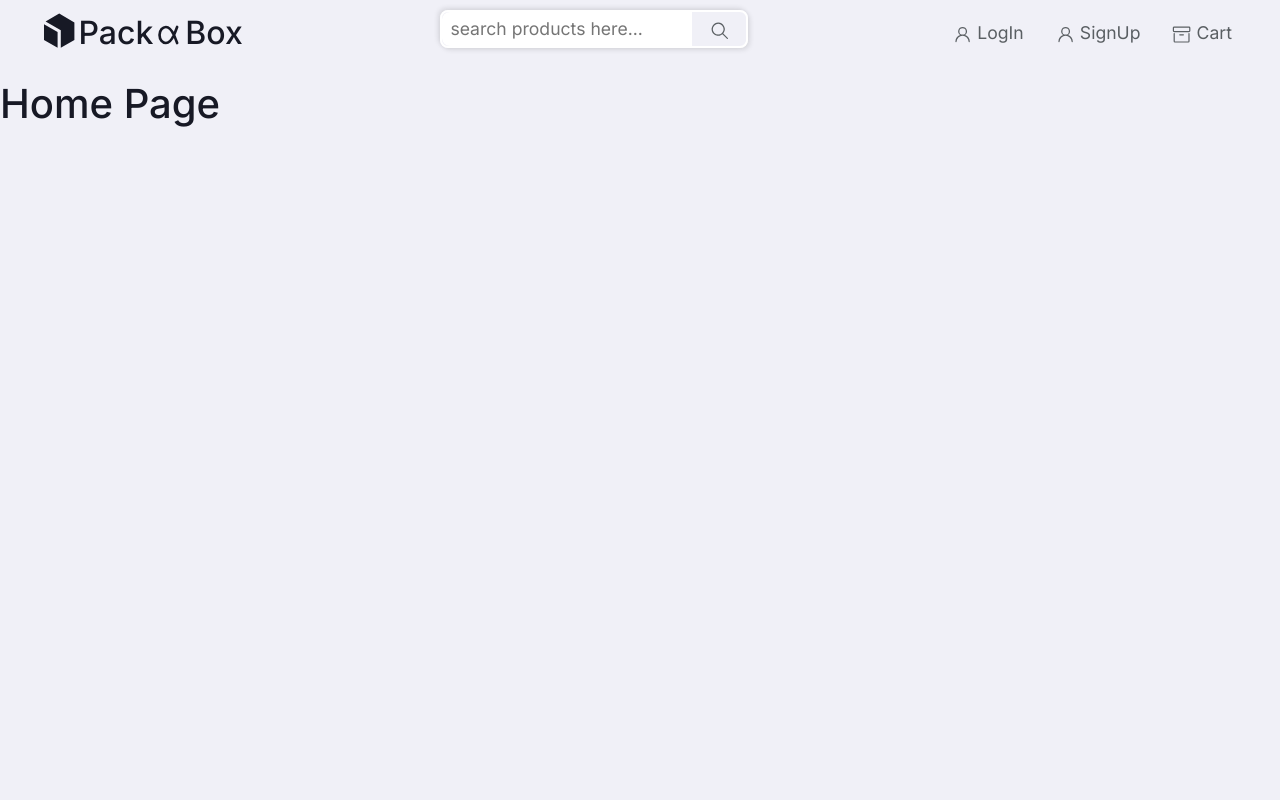
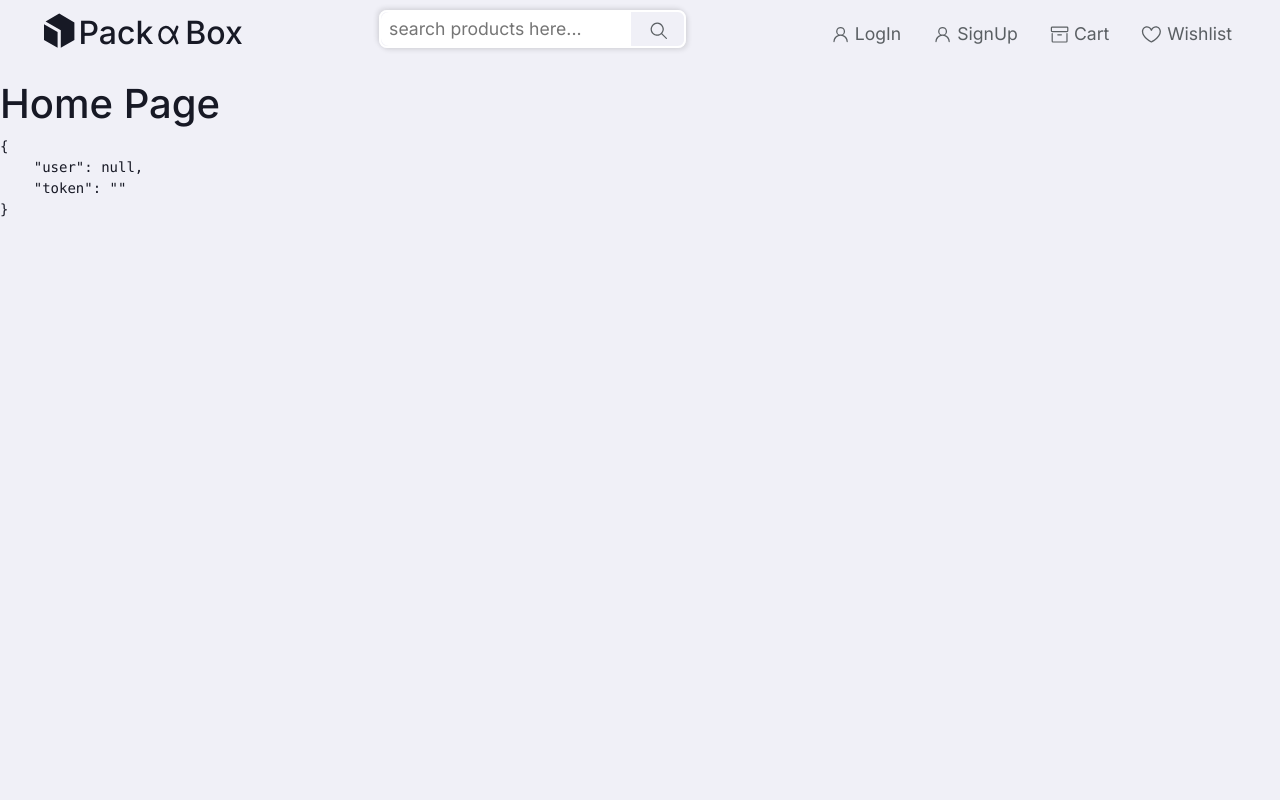
Before and after one commit to sudarshanshelke25/PackaBox-Ecommerce-Website, a React (Create React App) app in the folder client/: page / in a window 1280 px wide. Shown: the top 800 px of the page. Built offline with nearby package versions, Linux system fonts and the light colour scheme.

Commit message:
Commit 22 :- FEAT: Implement Auth Context using Context API for global user information access

```diff
--- a/client/public/index.html
+++ b/client/public/index.html
@@ -2,14 +2,14 @@
 <html lang="en">
   <head>
     <meta charset="utf-8" />
-    <link rel="icon" href="box-1-fill.svg" />
+    <link rel="icon" href="%PUBLIC_URL%/box-1-fill.svg" />
     <meta name="viewport" content="width=device-width, initial-scale=1" />
     <meta name="theme-color" content="#000000" />
     <meta
       name="description"
       content="Web site created using create-react-app"
     />
-    <link rel="apple-touch-icon" href="%PUBLIC_URL%/logo192.png" />
+    <link rel="apple-touch-icon" href="%PUBLIC_URL%/box-1-fill.svg" />
     <!--
       manifest.json provides metadata used when your web app is installed on a
       user's mobile device or desktop. See https://developers.google.com/web/fundamentals/web-app-manifest/
--- a/client/src/auth/Login.js
+++ b/client/src/auth/Login.js
@@ -4,12 +4,17 @@ import './auth.css';
 import { Link, useNavigate } from 'react-router-dom';
 import { GoEye, GoEyeClosed, GoShieldCheck } from 'react-icons/go';
 import axios from 'axios';
+import { useAuth } from '../context/auth';
+
 
 const Login = () => {
+
+  const [auth, setAuth] = useAuth();
   const [email,setEmail] = useState('');
   const [password, setPassword] = useState('');
   const [showPassword, setShowPassword] = useState(false);
   const navigate = useNavigate();
+
 
   // handle submit function
   const handleSubmit = async (event) => {
@@ -24,7 +29,16 @@ const Login = () => {
 
       if (res.data.success){
         alert(`${res.data.message}`);
+        // set User data to Auth Context
+        setAuth({
+          ...auth,
+          user: res.data.user,
+          token: res.data.token,
+        });
+        // Save Auth Context in Local Storage
+        localStorage.setItem('auth', JSON.stringify(res.data));
         navigate('/');
+
       } else {
         alert(`${res.data.message}`);
       }
@@ -39,6 +53,7 @@ const Login = () => {
   const toggleShowPassword = async (event) => {
     setShowPassword(!showPassword);
   }
+
 
   return (
     <Layout
--- a/client/src/auth/Signup.js
+++ b/client/src/auth/Signup.js
@@ -7,11 +7,13 @@ import axios from 'axios';
 
 
 const Signup = () => {
+
   const [name, setName] = useState('');
   const [email, setEmail] = useState('');
   const [password, setPassword] = useState('');
   const [showPassword, setShowPassword] = useState(false);
   const navigate = useNavigate();
+
 
   // handle SignUp Submit Function
   const handleSubmit = async (event) => {
@@ -41,6 +43,7 @@ const Signup = () => {
   const toggleShowPassword = async (event) => {
     setShowPassword(!showPassword);
   }
+
 
   return (
     <Layout
--- /dev/null
+++ b/client/src/context/auth.js
@@ -0,0 +1,33 @@
+import { createContext, useContext, useEffect, useState } from "react";
+
+
+const AuthContext = createContext();
+
+const AuthProvider = ({children}) => {
+    const [auth, setAuth] = useState({
+        user: null,
+        token: ""
+    });
+    useEffect(() => {
+        const data = localStorage.getItem('auth');
+        if (data) {
+            const parseData = JSON.parse(data);
+            setAuth({
+                ...auth,
+                user: parseData.user,
+                token: parseData.token
+            })
+        }
+    },[auth]);
+
+    return (
+        <AuthContext.Provider value={[auth, setAuth]}>
+            {children}
+        </AuthContext.Provider>
+    );
+};
+
+// Custom hook
+const useAuth = () => useContext(AuthContext);
+
+export {useAuth, AuthProvider}
--- a/client/src/index.js
+++ b/client/src/index.js
@@ -3,12 +3,15 @@ import ReactDOM from 'react-dom/client';
 import './index.css';
 import App from './App';
 import { BrowserRouter } from 'react-router-dom';
+import { AuthProvider } from './context/auth';
 
 const root = ReactDOM.createRoot(document.getElementById('root'));
 root.render(
   <>
-    <BrowserRouter>
-      <App />
-    </BrowserRouter>
+    <AuthProvider>
+      <BrowserRouter>
+        <App />
+      </BrowserRouter>
+    </AuthProvider>
   </>
 );
--- a/client/src/layouts/header/NavAuth.js
+++ b/client/src/layouts/header/NavAuth.js
@@ -1,9 +1,13 @@
 import React from 'react'
 import { Link, NavLink } from 'react-router-dom';
-import { IoStorefront } from "react-icons/io5";
-import { GoArchive, GoPerson } from "react-icons/go";
+import { GoArchive, GoGift, GoHeart, GoPerson } from "react-icons/go";
+import { VscAccount } from "react-icons/vsc";
+import { useAuth } from '../../context/auth';
+
 
 const NavAuth = () => {
+    const [auth, setAuth] = useAuth();
+
   return (
     <>
         <div className='nav-auth'>
@@ -12,6 +16,8 @@ const NavAuth = () => {
                     <i><IoStorefront /></i> Home
                 </Link>
             </li> */}
+            {
+                !auth.user ? (<>
                     <li className='auth-item'>
                         <NavLink to='/login' className='auth-link'>
                             <i className='icon'><GoPerson /></i>
@@ -24,12 +30,36 @@ const NavAuth = () => {
                             <span className='text'> SignUp</span>
                         </NavLink>
                     </li>
+                </>) : (<>
+                    <li className='auth-item'>
+                        <NavLink to='/account' className='auth-link user-name'>
+                            <i className='icon'><VscAccount /></i>
+                            <span className='text'> {auth.user.name}</span>
+                        </NavLink>
+                    </li>
+                    {/* <li className='auth-item'>
+                        <NavLink to='/login' className='auth-link'>
+                            <i className='icon'><GoPerson /></i>
+                            <span className='text'> LogOut</span>
+                        </NavLink>
+                    </li> */}
+                </>)
+            }
+
             <li className='auth-item'>
                 <NavLink to='/cart' className='auth-link'>
                     <i className='icon'><GoArchive /></i>
                     <span className='text'>  Cart</span>
                 </NavLink>
             </li>
+            <li className='auth-item'>
+                <NavLink to='/cart' className='auth-link'>
+                    <i className='icon wishlist-icon'><GoHeart /></i>
+                    <span className='text'>  Wishlist</span>
+                </NavLink>
+            </li>
+
+
         </div>
     </>
   );
--- a/client/src/layouts/header/header.css
+++ b/client/src/layouts/header/header.css
@@ -124,7 +124,15 @@
     padding: 0.5rem;
 }
 
+.user-name {
+    text-transform: capitalize;
+}
+
 .auth-link .icon {
     font-size: 1.2rem;
     font-weight: 700;
 }
+
+.auth-link .wishlist-icon {
+    font-size: 1.3rem;
+}
--- a/client/src/pages/Home.js
+++ b/client/src/pages/Home.js
@@ -1,12 +1,15 @@
 import React from 'react'
 import Layout from '../layouts/Layout'
+import { useAuth } from '../context/auth'
 
 const Home = () => {
+  const [auth, setAuth] = useAuth({});
   return (
     <Layout>
-        <main className='page'>
-            <h1>Home Page</h1>
-        </main>
+      <main className='page'>
+        <h1>Home Page</h1>
+        <pre>{JSON.stringify(auth, null, 4)}</pre>
+      </main>
     </Layout>
   )
 }
```
Also changed, not shown: client/src/auth/Account.js (added, +9 -0 lines). Lines whose indentation alone changed are shown as unchanged.
